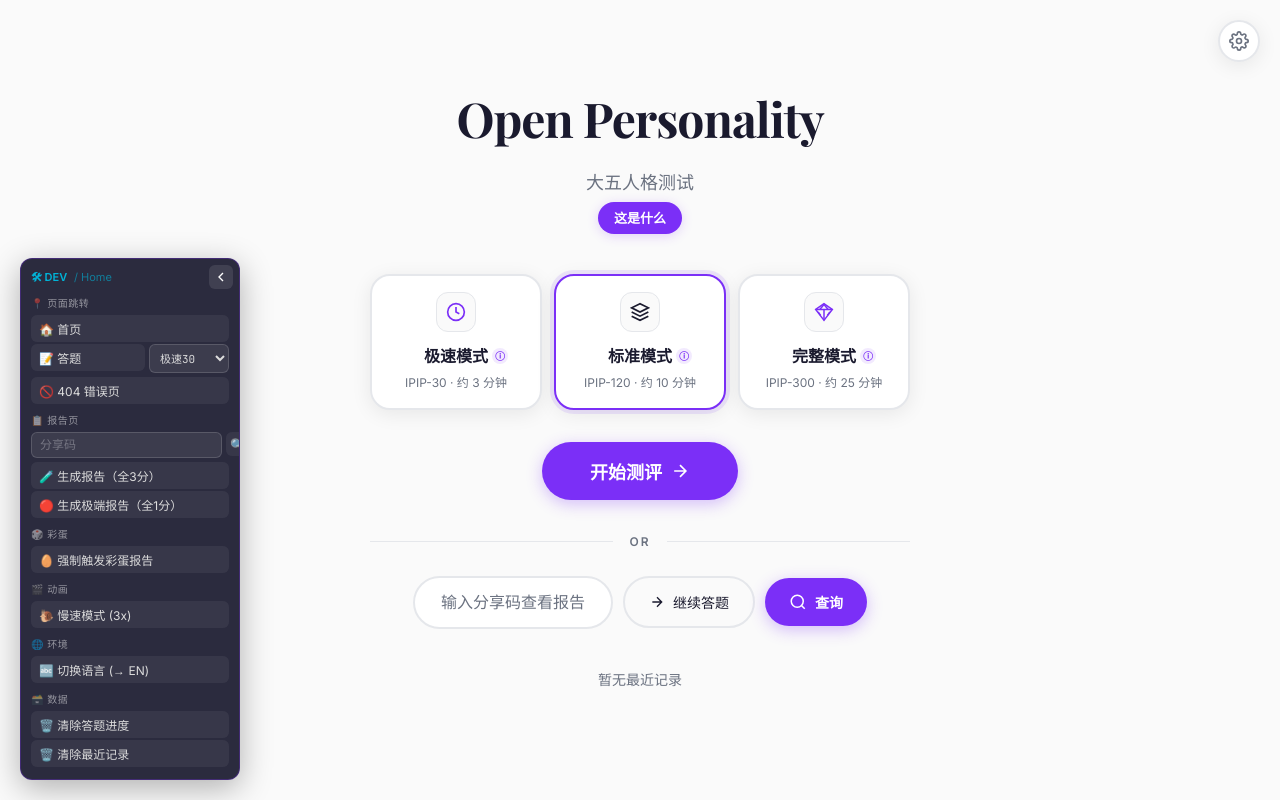
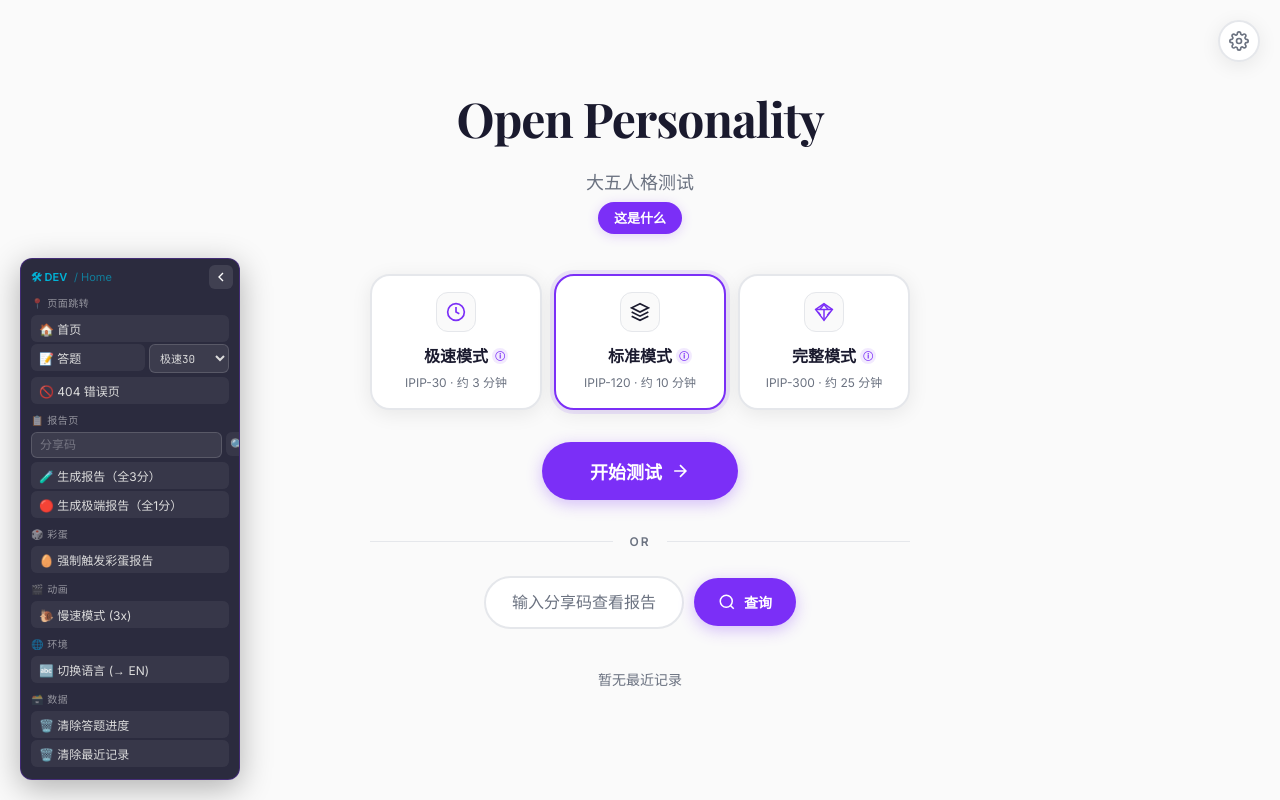
Before and after one commit to MichaelGao1999/open-personality, a Vue app in the folder frontend/: page /#/ in a window 1280 px wide. Built offline with nearby package versions, Linux system fonts and the light colour scheme.

Commit message:
checkpoint: 首页按钮重构(开始测试+继续答题+300题)、ShareCodeInput精简去继续答题、分享码归属自动判断

```diff
--- a/frontend/src/components/ShareCodeInput.vue
+++ b/frontend/src/components/ShareCodeInput.vue
@@ -6,12 +6,6 @@
       maxlength="8"
       @keyup.enter="search"
     />
-    <button class="dopamine-btn-outline share-btn" @click="resume">
-      <svg width="16" height="16" viewBox="0 0 24 24" fill="none" stroke="currentColor" stroke-width="2">
-        <path d="M5 12h14M12 5l7 7-7 7"/>
-      </svg>
-      {{ t('home.continue_button') }}
-    </button>
     <button class="dopamine-btn share-btn" @click="search">
       <svg width="18" height="18" viewBox="0 0 24 24" fill="none" stroke="currentColor" stroke-width="2">
         <circle cx="11" cy="11" r="8"/>
@@ -35,13 +29,6 @@ function search() {
   const token = code.value.trim()
   if (!token) return
   router.push(`/report/${token}`)
-}
-
-function resume() {
-  const token = code.value.trim()
-  if (token) {
-    router.push({ path: '/questionnaire', query: { mode: 'advanced', resume: token } })
-  }
 }
 </script>
 
--- a/frontend/src/i18n/en.json
+++ b/frontend/src/i18n/en.json
@@ -20,6 +20,7 @@
   "home.advanced_desc": "IPIP-300 · ~25 min",
   "home.advanced_help": "300-question comprehensive assessment, can pause and resume",
   "home.start": "Start Test",
+  "home.continue_to_300": "Want more accurate results? Continue",
   "home.share_code_placeholder": "Enter share code to view report",
   "home.share_code_button": "Search",
   "home.continue_button": "Continue",
--- a/frontend/src/i18n/zh.json
+++ b/frontend/src/i18n/zh.json
@@ -19,7 +19,8 @@
   "home.advanced": "完整模式",
   "home.advanced_desc": "IPIP-300 · 约 25 分钟",
   "home.advanced_help": "完整300题评估模式，可随时中断和恢复",
-  "home.start": "开始测评",
+  "home.start": "开始测试",
+  "home.continue_to_300": "想要获取更精准的结果？继续答题",
   "home.share_code_placeholder": "输入分享码查看报告",
   "home.share_code_button": "查询",
   "home.continue_button": "继续答题",
--- a/frontend/src/views/HomePage.vue
+++ b/frontend/src/views/HomePage.vue
@@ -93,12 +93,28 @@
       </div>
     </div>
 
+    <div class="start-row">
       <button class="dopamine-btn start-btn" @click="startTest">
         {{ t('home.start') }}
         <svg width="20" height="20" viewBox="0 0 24 24" fill="none" stroke="currentColor" stroke-width="2">
           <path d="M5 12h14M12 5l7 7-7 7"/>
         </svg>
       </button>
+      <button
+        v-if="showContinue"
+        class="dopamine-btn-outline start-btn resume-inline-btn"
+        @click="resumeTest"
+      >
+        {{ t('home.continue_button') }}
+      </button>
+      <button
+        v-if="showContinueTo300"
+        class="dopamine-btn-outline start-btn continue300-btn"
+        @click="continueTo300"
+      >
+        {{ t('home.continue_to_300') }}
+      </button>
+    </div>
 
     <div class="divider">
       <span></span>
@@ -139,7 +155,7 @@
 </template>
 
 <script setup>
-import { ref, onMounted } from 'vue'
+import { ref, computed, onMounted } from 'vue'
 import { useRouter } from 'vue-router'
 import { useI18n } from '../composables/useI18n'
 import { useRecentReports } from '../composables/useRecentReports'
@@ -154,6 +170,25 @@ const savedSession = ref(null)
 const showWhyBig = ref(false)
 const showWhatIsBubble = ref(false)
 const showModeHelp = ref(false)
+const showContinue = computed(() => {
+  if (!savedSession.value) return false
+  return savedSession.value.answered < savedSession.value.total
+})
+
+const showContinueTo300 = computed(() => {
+  if (savedSession.value) return false
+  if (reports.length === 0) return false
+  return reports[0].mode !== 'advanced'
+})
+
+function continueTo300() {
+  if (reports.length === 0) return
+  router.push({
+    path: '/questionnaire',
+    query: { mode: 'advanced', resume: reports[0].share_token },
+  })
+}
+
 const STORAGE_KEY = 'open_personality_session'
 const PARTIAL_KEY = 'open_personality_partial'
 
@@ -387,12 +422,24 @@ onMounted(() => {
   font-size: 12px;
 }
 
-/* ===== 开始按钮 ===== */
-.start-btn {
+/* ===== 开始按钮行 ===== */
+.start-row {
+  display: flex;
+  gap: 12px;
+  justify-content: center;
+  margin-bottom: 32px;
+  animation: fadeInUp 0.8s var(--ease-bounce) 0.36s both;
+}
+
+.start-row .start-btn {
+  margin-bottom: 0;
   font-size: 18px;
   padding: 16px 48px;
-  margin-bottom: 32px;
-  animation: fadeInUp 0.8s var(--ease-bounce) 0.36s both;
+}
+
+.resume-inline-btn,
+.continue300-btn {
+  padding: 16px 32px;
 }
 
 /* ===== 分割线 ===== */
```
Lines whose indentation alone changed are shown as unchanged.
